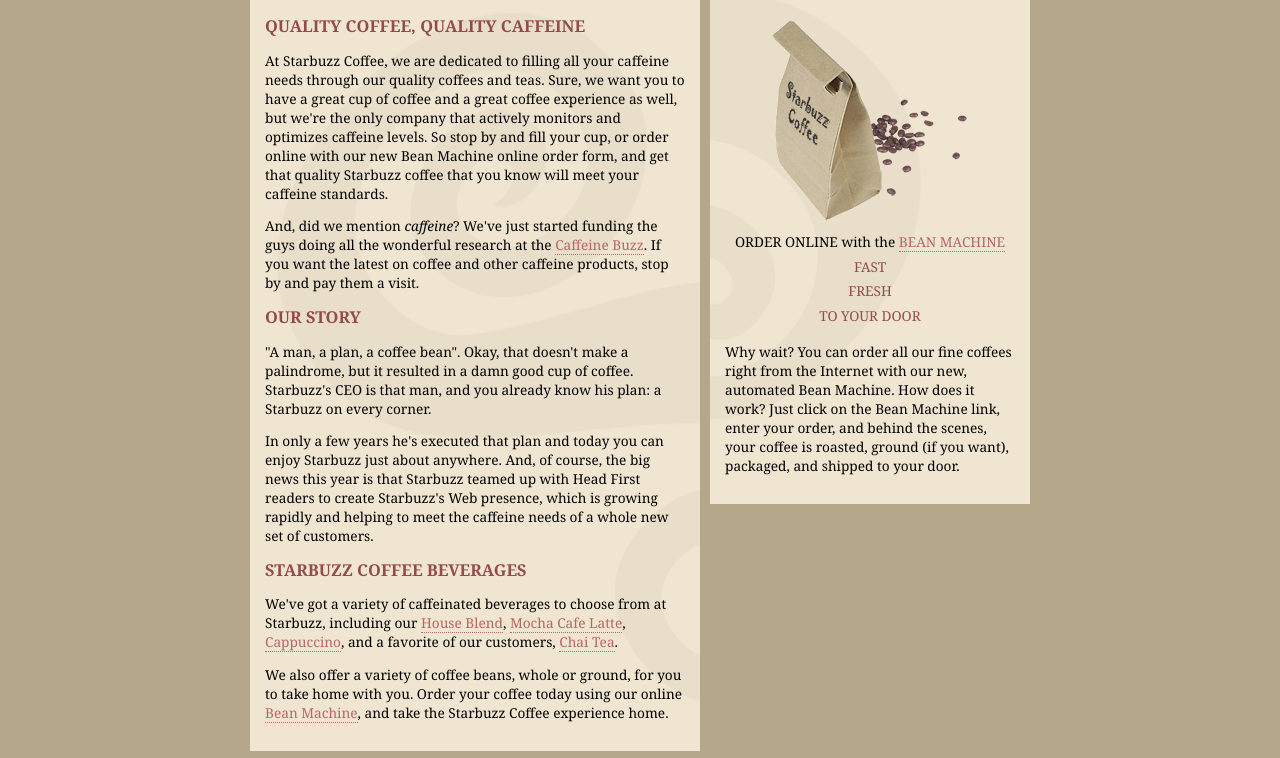
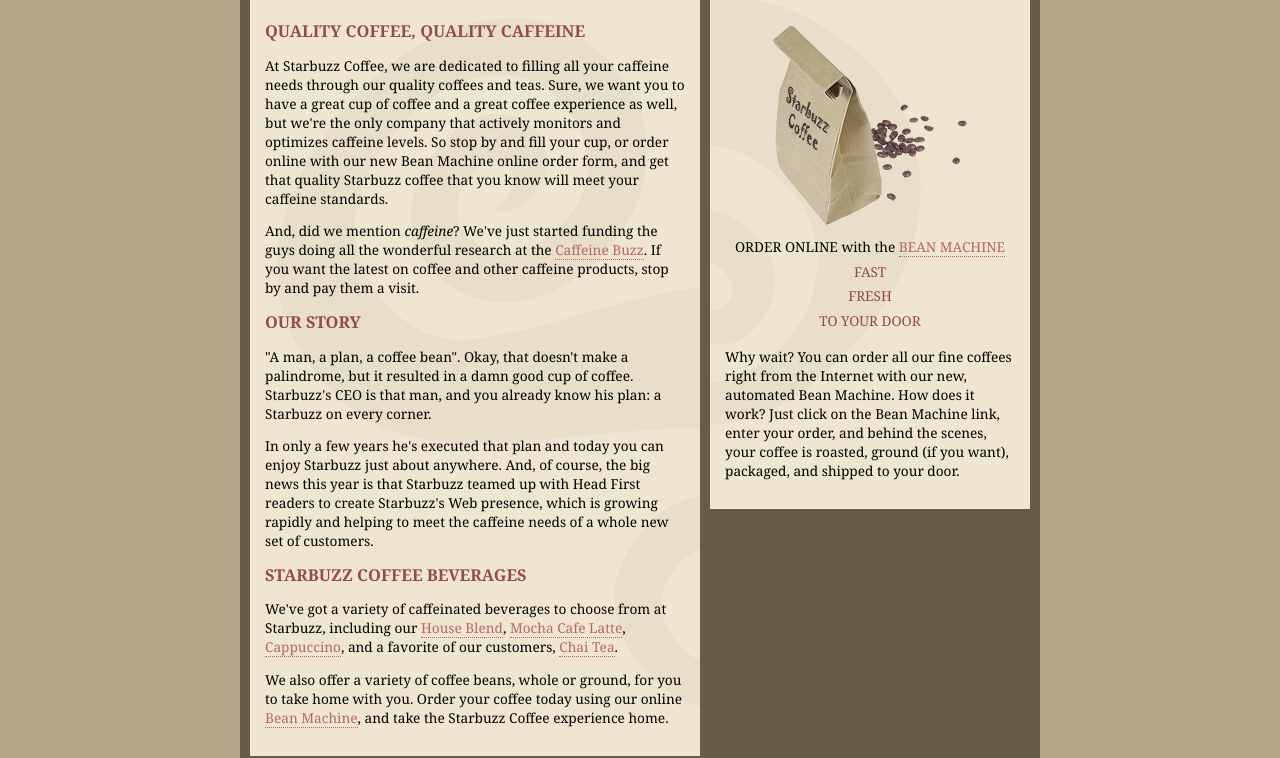
Before and after one commit to Omols/StarbuzzCoffee, a plain HTML site: page index.html in a window 1280 px wide. Shown: the part 139-897 px from the top of the page. Drawn offline with Linux system fonts and the light colour scheme.

Commit message:
Add files via upload

```diff
--- a/index.html
+++ b/index.html
@@ -7,6 +7,7 @@
   </head>
 
   <body>
+    <div id ="allcontent">
     <div id="header">
       <img src="images/header.gif" alt="Starbuzz Coffee header image">
     </div>
@@ -90,6 +91,7 @@
       All trademarks and registered trademarks appearing on
       this site are the property of their respective owners.
     </div>
+    </div>
 
   </body>
 </html>
--- a/starbuzz.css
+++ b/starbuzz.css
@@ -65,3 +65,12 @@
   margin-left: auto;
   margin-right: auto;
 }
+
+#allcontent{
+  width: 800px;
+  padding-top: 5px;
+  padding-bottom: 5px;
+  background-color: #675c47;
+  margin-left: auto;
+  margin-right: auto;
+}
```
Also changed, not shown: freecoffee.html (line endings or trailing spaces).
